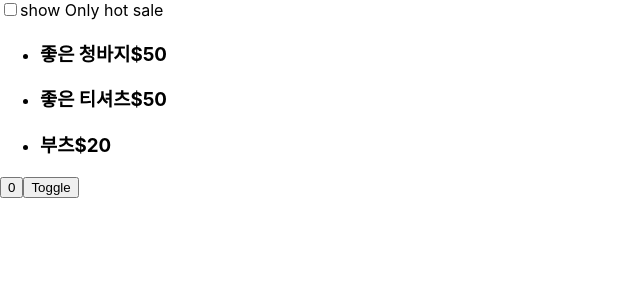
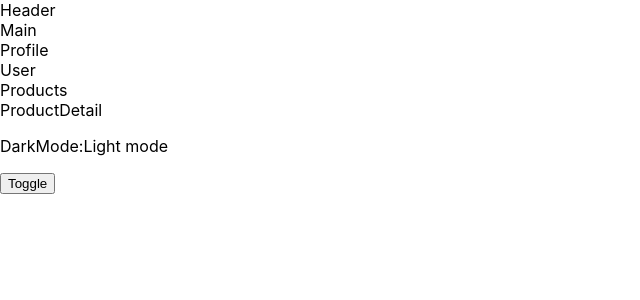
Before and after one commit to Woochang1132/react-repeat, a React (Create React App) app: page / in a window 1280 px wide. Shown: the top 300 px of the page, without its empty margins (0-640 px from the left). Built offline with nearby package versions, Linux system fonts and the light colour scheme.

Commit message:
react-repeat => ContextProvider를 통한 value 값 활용

```diff
--- a/src/AppTheme.jsx
+++ b/src/AppTheme.jsx
@@ -1,9 +1,13 @@
-import React from 'react';
+import { useContext } from 'react';
+import { DarkMdoeContext, DarkModeProvider } from './context/DarkModeContext';
 
 export default function AppTheme() {
     return (
         <div>
+            <DarkModeProvider>
             <Header/>
+            <Main/>
+            </DarkModeProvider>
         </div>
     );
 }
@@ -11,3 +15,55 @@ export default function AppTheme() {
 function Header(){
     return <header className='header'>Header</header>
 }
+
+function Main(){
+    return(
+        <main className='main'>
+            Main
+            <Profile/>
+            <Products/>
+        </main>
+    )
+}
+
+function Profile(){
+    return(
+        <div>
+            Profile
+            <User/>
+        </div>
+    )
+}
+
+function User(){
+    return <div>
+        User
+    </div>
+}
+
+function Products(){
+    return(
+        <div>
+            Products
+            <ProductDetail/>
+        </div>
+    )
+}
+
+function ProductDetail(){
+    const {darkMode, toggleDarkMode} = useContext(DarkMdoeContext);
+    return (
+        <div>
+            ProductDetail
+            <p>
+                DarkMode:
+                {
+                    darkMode ? (<span style={{backgroundColor: 'black', color: 'white'}}>Dark Mode</span>)
+
+                    : (<span>Light mode</span>)
+                }
+            </p>
+            <button onClick={() => toggleDarkMode()}>Toggle</button>
+        </div>
+    )
+}
--- a/src/index.js
+++ b/src/index.js
@@ -2,15 +2,11 @@ import React from "react";
 import ReactDOM from "react-dom/client";
 import "./index.css";
 import App from "./App.js";
-import AppForm from "./AppForm.jsx";
-import AppMentors from "./AppMentors.jsx";
-import AppMentorsImmer from "./AppMentorsImmer.jsx";
-import Products from "./components/Products.jsx";
-import AddProducts from "./AddProducts.jsx";
+import AppTheme from "./AppTheme.jsx";
 
 const root = ReactDOM.createRoot(document.getElementById("root"));
 root.render(
   <React.StrictMode>
-    <AddProducts />
+    <AppTheme />
   </React.StrictMode>
 );
```
